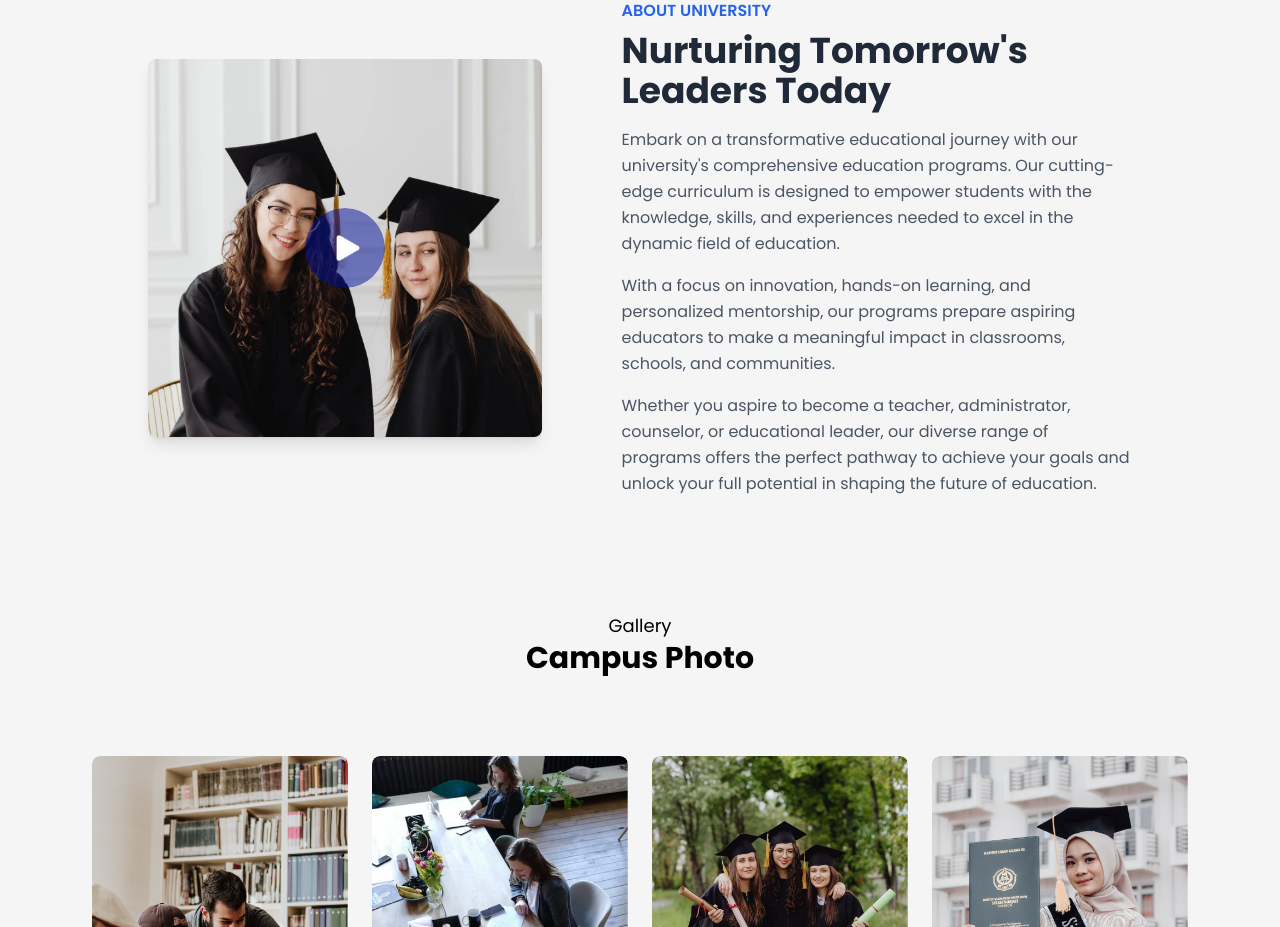
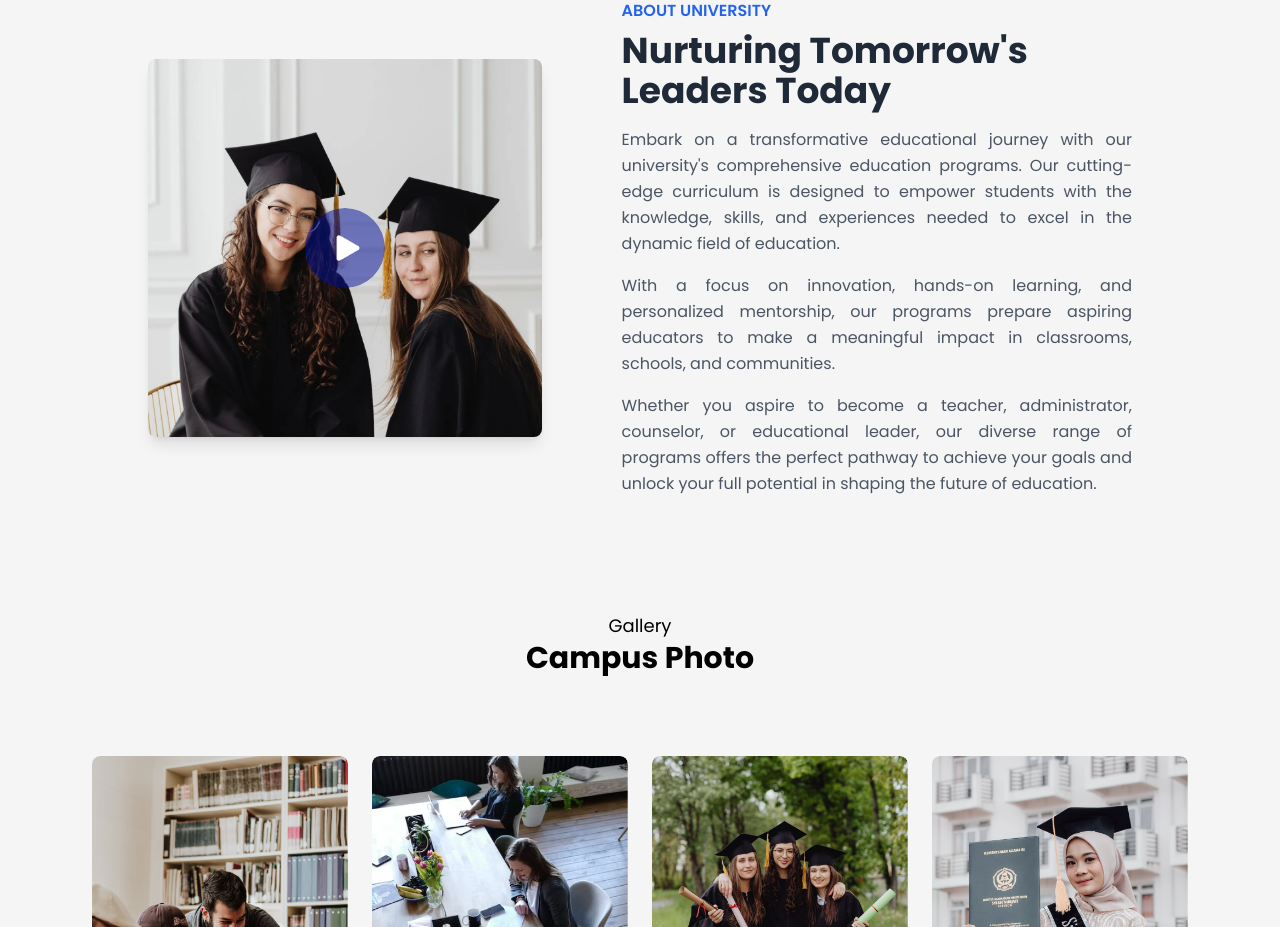
Before and after one commit to Sameer-Shahzad/react-university-website, a React (Vite) app in the folder university-website/: page / in a window 1280 px wide. Shown: the part 1460-2387 px from the top of the page. Built offline with nearby package versions, Linux system fonts and the light colour scheme.

Commit message:
eight commit

```diff
--- a/university-website/src/Components/About/About.jsx
+++ b/university-website/src/Components/About/About.jsx
@@ -14,9 +14,9 @@ const About = () => {
             <div className="w-full md:w-3/5 md:pl-20 text-center md:text-left">
                 <h3 className="text-md font-semibold text-blue-600 mb-2">ABOUT UNIVERSITY</h3>
                 <h1 className="text-4xl font-bold text-gray-800 mb-4">Nurturing Tomorrow's Leaders Today</h1>
-                <p className="text-gray-600 leading-relaxed mb-4">Embark on a transformative educational journey with our university's comprehensive education programs. Our cutting-edge curriculum is designed to empower students with the knowledge, skills, and experiences needed to excel in the dynamic field of education.</p>
-                <p className="text-gray-600 leading-relaxed mb-4">With a focus on innovation, hands-on learning, and personalized mentorship, our programs prepare aspiring educators to make a meaningful impact in classrooms, schools, and communities.</p>
-                <p className="text-gray-600 leading-relaxed">Whether you aspire to become a teacher, administrator, counselor, or educational leader, our diverse range of programs offers the perfect pathway to achieve your goals and unlock your full potential in shaping the future of education.</p>
+                <p className="text-gray-600 leading-relaxed mb-4 text-justify">Embark on a transformative educational journey with our university's comprehensive education programs. Our cutting-edge curriculum is designed to empower students with the knowledge, skills, and experiences needed to excel in the dynamic field of education.</p>
+                <p className="text-gray-600 leading-relaxed mb-4 text-justify">With a focus on innovation, hands-on learning, and personalized mentorship, our programs prepare aspiring educators to make a meaningful impact in classrooms, schools, and communities.</p>
+                <p className="text-gray-600 leading-relaxed text-justify">Whether you aspire to become a teacher, administrator, counselor, or educational leader, our diverse range of programs offers the perfect pathway to achieve your goals and unlock your full potential in shaping the future of education.</p>
             </div>
         </div>
     );
```
